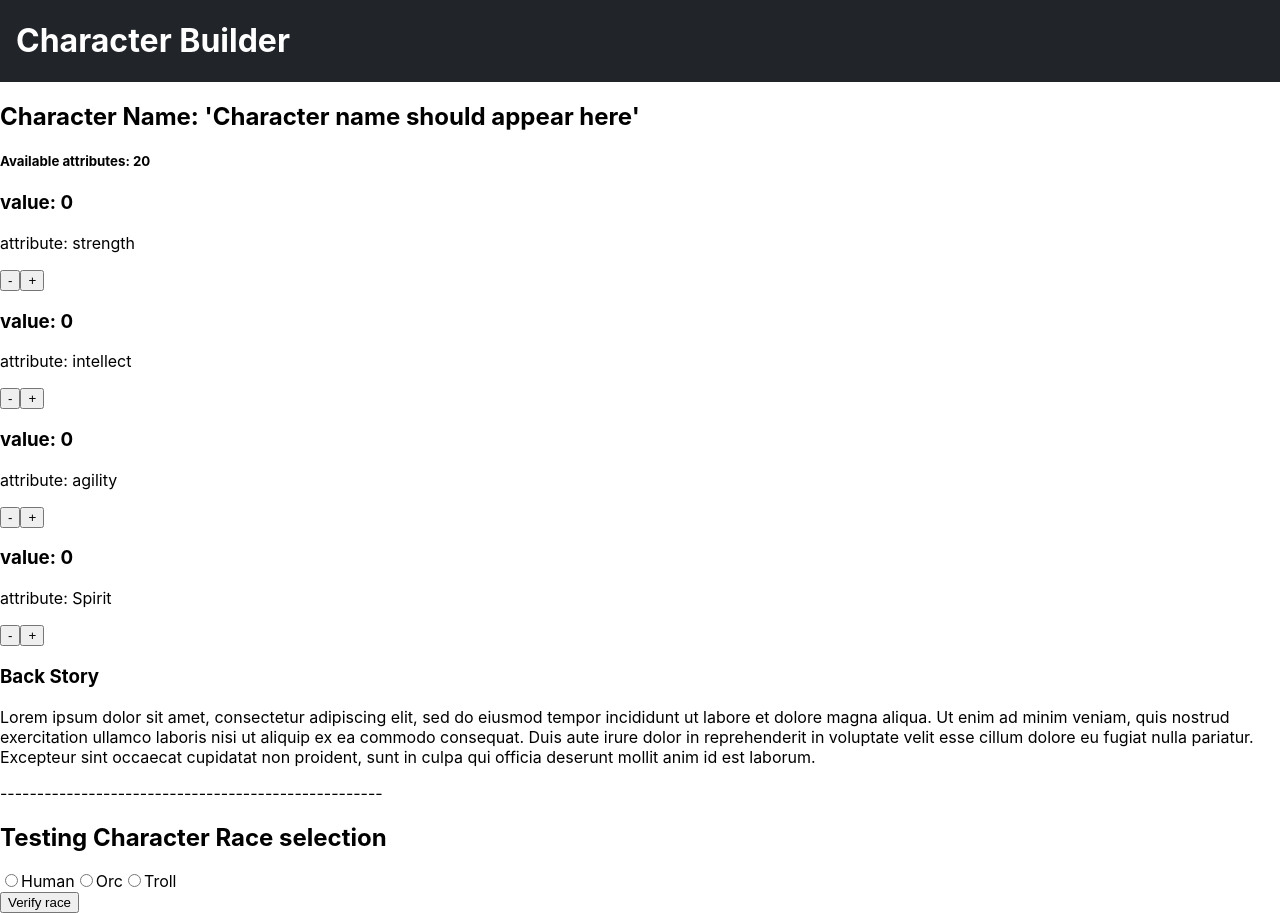
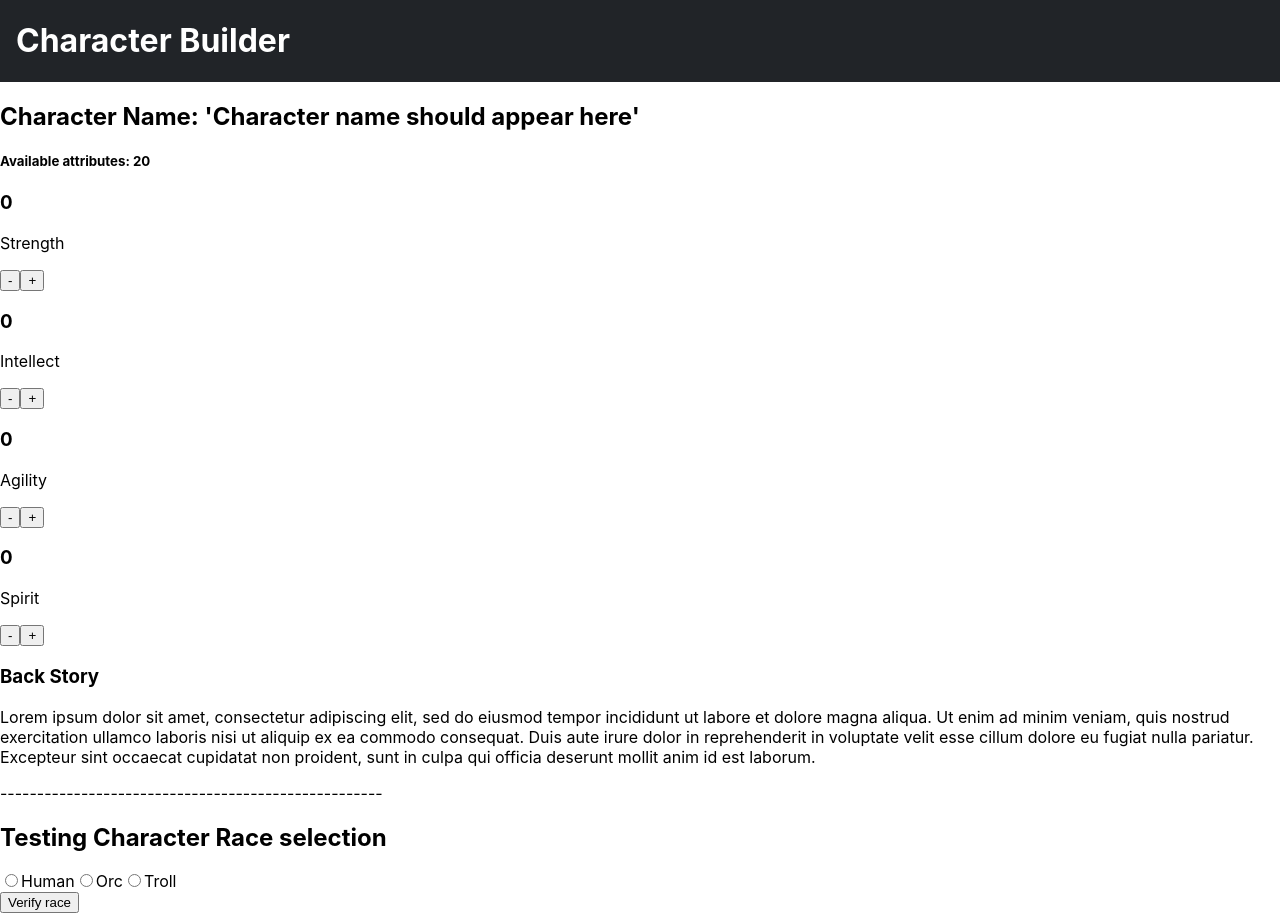
Before and after one commit to miotke/character_builder, a React (Create React App) app: page / in a window 1280 px wide. Built offline with nearby package versions, Linux system fonts and the light colour scheme.

Commit message:
Text formatting: Fixed a typo and added some string formatting
- There was a type in one of the state attributes
- Changed the getAttribute method to so that it will format the
  attribute string. The first letter will be capitalized and all
trailing characters will remain lower case.

```diff
--- a/src/Components/CharacterBuilder.js
+++ b/src/Components/CharacterBuilder.js
@@ -15,7 +15,7 @@ class CharacterBuilder extends Component {
             { attribute: 'strength', value: 0},
             { attribute: 'intellect', value: 0},
             { attribute: 'agility', value: 0},
-            { attribute: 'Spirit', value: 0},
+            { attribute: 'spirit', value: 0},
         ],
         characterBackStory: 'Lorem ipsum dolor sit amet, consectetur adipiscing elit, sed do eiusmod tempor incididunt ut labore et dolore magna aliqua. Ut enim ad minim veniam, quis nostrud exercitation ullamco laboris nisi ut aliquip ex ea commodo consequat. Duis aute irure dolor in reprehenderit in voluptate velit esse cillum dolore eu fugiat nulla pariatur. Excepteur sint occaecat cupidatat non proident, sunt in culpa qui officia deserunt mollit anim id est laborum.',
         characterRace: "",
--- a/src/Components/StatCounter.js
+++ b/src/Components/StatCounter.js
@@ -8,8 +8,13 @@ class StatCounter extends Component {
     }
 
     getAttribute() {
+        // Gets the string associated with the State's attribute
+        // then formats the string so that only the first letter
+        // is capitalized. This enforces string formatting incase I
+        // make a mistake adding attributes to state.
         const { attribute } = this.props.statCounter;
-        return attribute;
+        const formattedAttribute = attribute[0].toUpperCase() + attribute.slice(1).toLowerCase()
+        return formattedAttribute
     }
 
     render() {
@@ -17,8 +22,8 @@ class StatCounter extends Component {
 
         return (
             <div>
-                <h3>value: {this.getStat()}</h3>
-                <p>attribute: {this.getAttribute()}</p>
+                <h3>{this.getStat()}</h3>
+                <p>{this.getAttribute()}</p>
                 <button onClick={() => onDecrementInStatCounter(statCounter)}>-</button>
                 <button onClick={() => onIncrementInStatCounter(statCounter)}>+</button>
 
```
